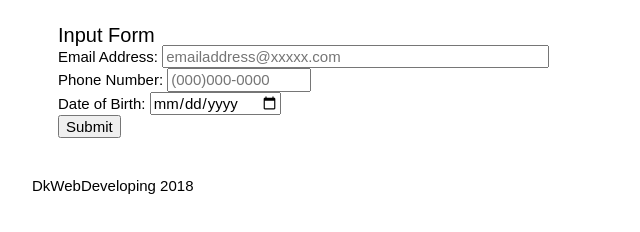
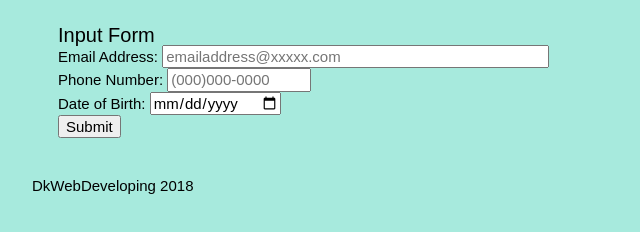
Before and after one commit to dkolov84/ITMD-362-Lab2, a plain HTML site: page index.html in a window 1280 px wide. Shown: the whole page, without its empty margins (0-640 px from the left). Drawn offline with Linux system fonts and the light colour scheme.

Commit message:
changing background color

```diff
--- a/screen.css
+++ b/screen.css
@@ -284,7 +284,7 @@ fieldset {
   font-family: Arial, sans-serif;
  }
 body {
-  background-color: light green;
+  background-color: #a7eadd;
   padding: 25px;
   margin-left: 7px;
   margin-right: 7px;
```
